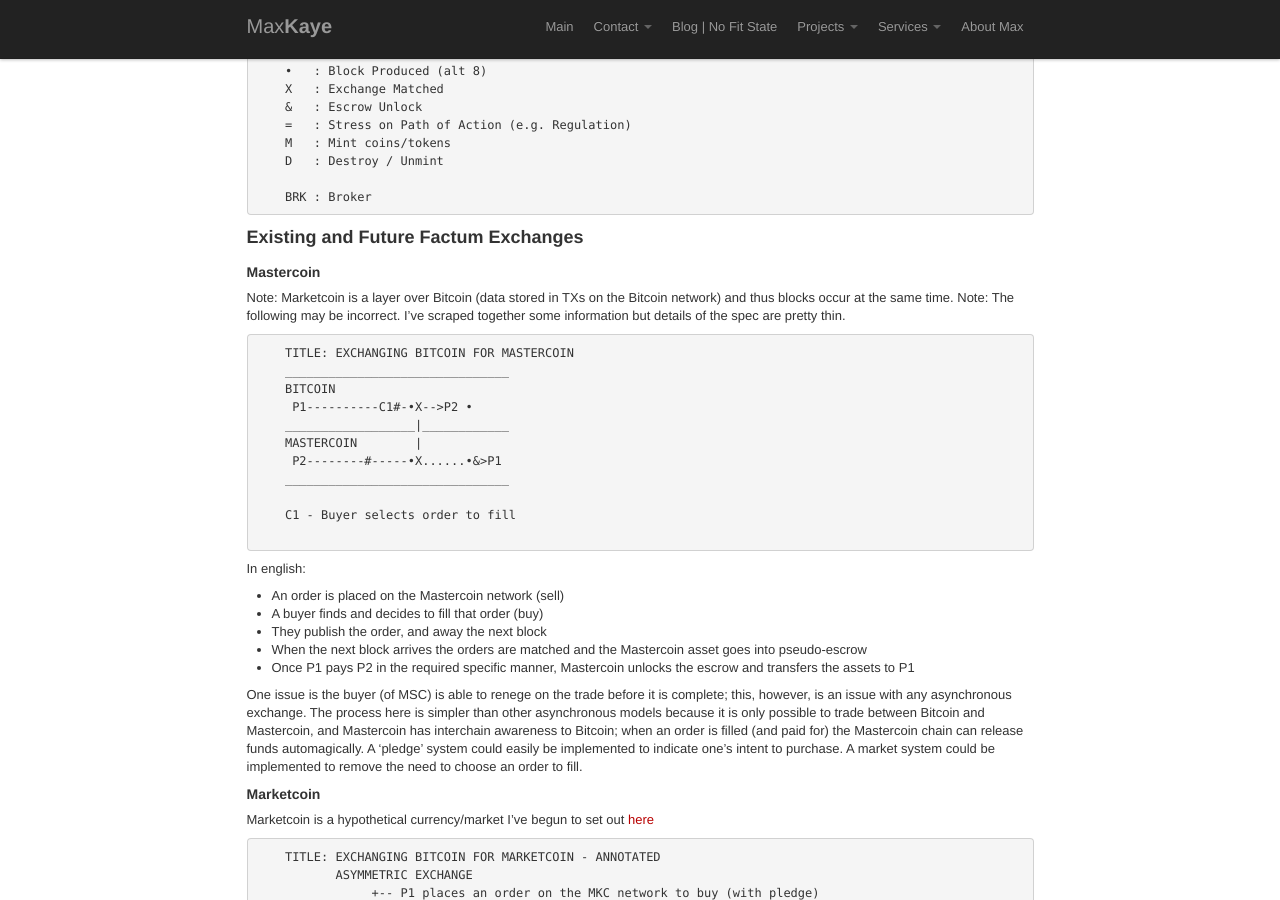
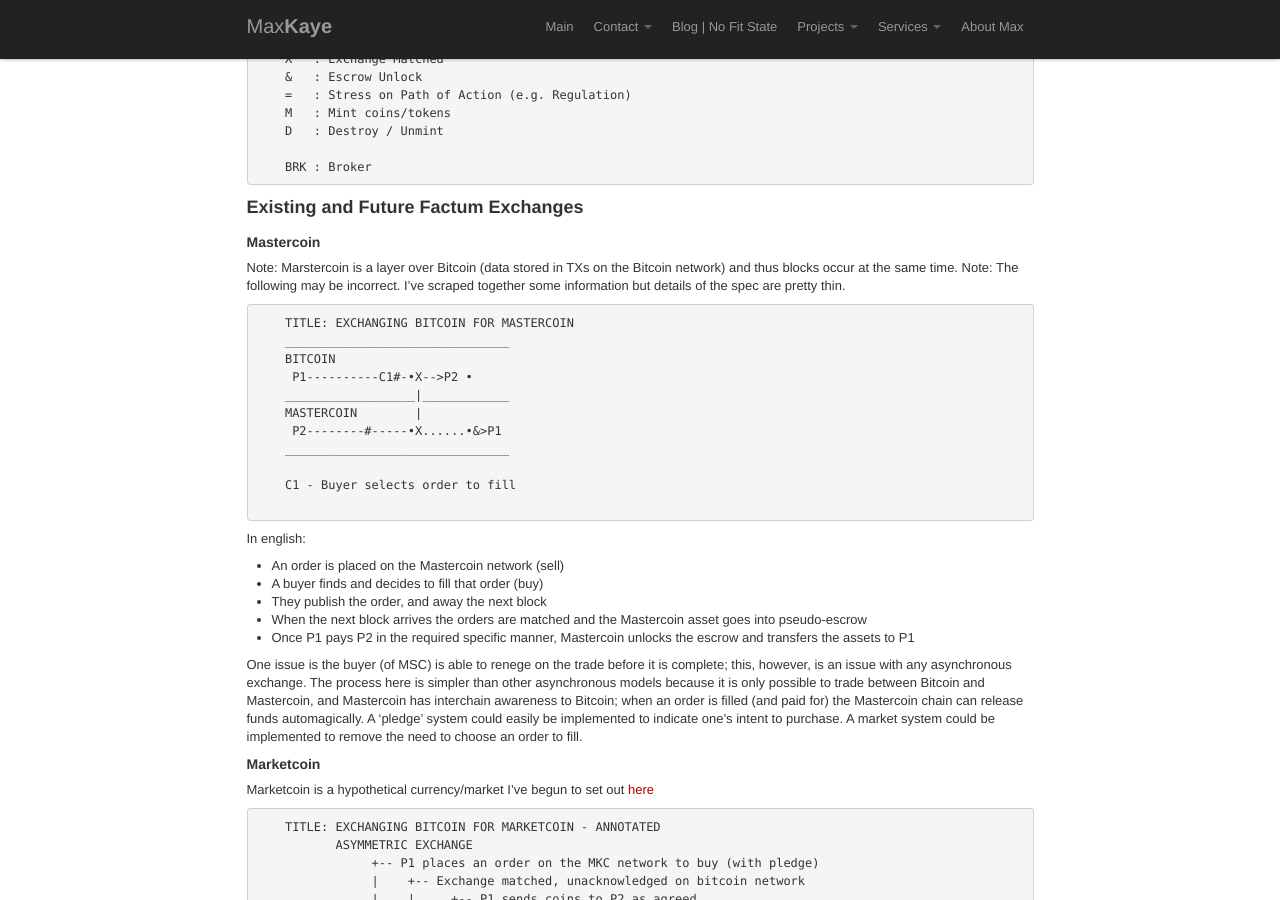
Before and after one commit to XertroV/xk_io, a Jekyll site: the page built from _posts/2013-12-22-factum-exchange.md, in a window 1280 px wide and 900 px high, scrolled down 5003 px. Built offline with Jekyll 4.4.1, drawn with Linux system fonts in a browser that asks for light colours; a style sheet for code colours, icons or effects is not loaded.

Commit message:
Type in FE.md

```diff
--- a/_includes/header.html
+++ b/_includes/header.html
@@ -21,7 +21,7 @@
 
     <!-- Le HTML5 shim, for IE6-8 support of HTML5 elements -->
     <!--[if lt IE 9]>
-      <script src="http://html5shim.googlecode.com/svn/trunk/html5.js"></script>
+      <script src="https://html5shim.googlecode.com/svn/trunk/html5.js"></script>
     <![endif]-->
 
     <!-- Le fav and touch icons -->
@@ -96,7 +96,7 @@
 
     <header class="page-header">
 		<div class="container">
-			<h1>{{ page.title }}</h1>
+			<h1>{{ page.section }}</h1>
 		</div>
 	</header>
 
--- a/_layouts/frontPage.html
+++ b/_layouts/frontPage.html
@@ -1,5 +1,6 @@
 ---
 title: Main
+section: Main
 ---
 
 {% include header.html %}
--- a/_layouts/post.html
+++ b/_layouts/post.html
@@ -1,3 +1,7 @@
+---
+section: No Fit State
+---
+
 {% include header.html %}
 
 {{ content }}
--- a/_posts/2013-12-22-factum-exchange.md
+++ b/_posts/2013-12-22-factum-exchange.md
@@ -263,7 +263,7 @@
 
 #### Mastercoin
 
-Note: Marketcoin is a layer over Bitcoin (data stored in TXs on the Bitcoin network) and thus blocks occur at the same time.
+Note: Marstercoin is a layer over Bitcoin (data stored in TXs on the Bitcoin network) and thus blocks occur at the same time.
 Note: The following may be incorrect. I've scraped together some information but details of the spec are pretty thin.
 
 
--- a/about/index.html
+++ b/about/index.html
@@ -3,6 +3,7 @@
 layout: frontPage
 ---
 
+<h1>About Max</h1>
 <p>
 	Max Kaye is an Aussie with a passion for Bitcoin. He currently works as a programmer, and occasionally writes in his free time on subjects within the union of computer science and economics. An aspiring social entrepreneur; Max seeks growth in culture and society over account balances, and looks forward to the novel opportunities afforded within a Bitcoin based economy. Currently he volunteers for the Bitcoin Association of Australia, filling the role of Treasurer on the Board. His current primary interest is inter-chain distributed markets. <br />
 	<br />
```
Also changed, not shown: pres/index.html (+14 -0 lines).
